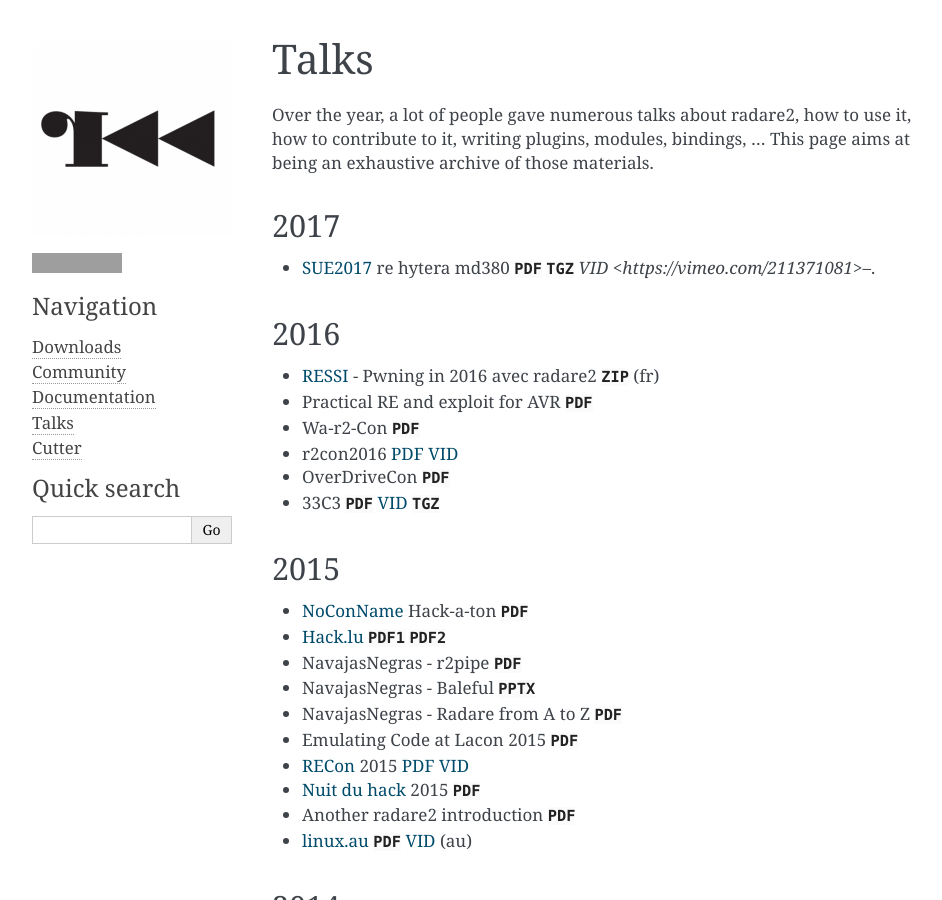
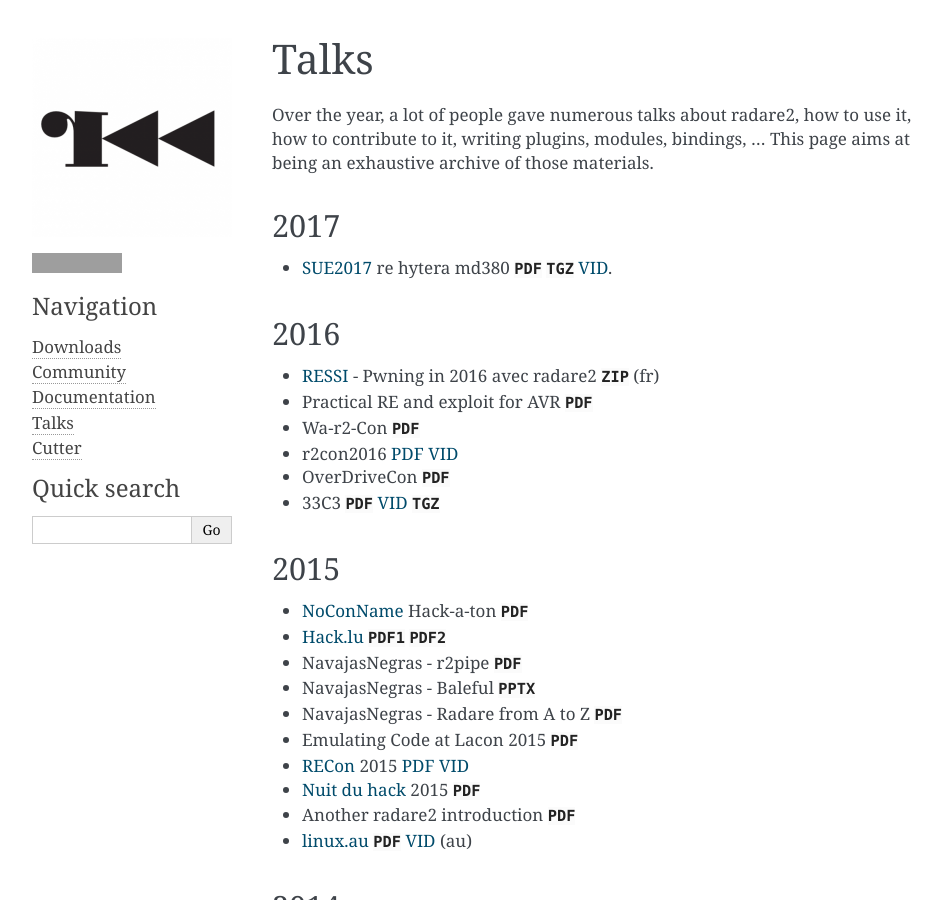
Before and after one commit to radareorg/radareorg, a Sphinx documentation site: the page built from source/talks.rst, in a window 1280 px wide and 900 px high. Shown: the whole window, without its empty margins (148-1090 px from the left). Built offline with Sphinx 7.4.7, drawn with Linux system fonts in a browser that asks for light colours; grey boxes are pictures that could not be loaded.

Commit message:
Fix a typo

```diff
--- a/source/talks.rst
+++ b/source/talks.rst
@@ -10,7 +10,7 @@
 2017
 ----
 
-- `SUE2017 <https://sue2017.snow.nl/>`__ re hytera md380 :download:`PDF <_files/r2snow.pdf>` :download:`TGZ <_files/r2snow.zip>` `VID <https://vimeo.com/211371081>`--.
+- `SUE2017 <https://sue2017.snow.nl/>`__ re hytera md380 :download:`PDF <_files/r2snow.pdf>` :download:`TGZ <_files/r2snow.zip>` `VID <https://vimeo.com/211371081>`__.
 
 2016
 ----
```
